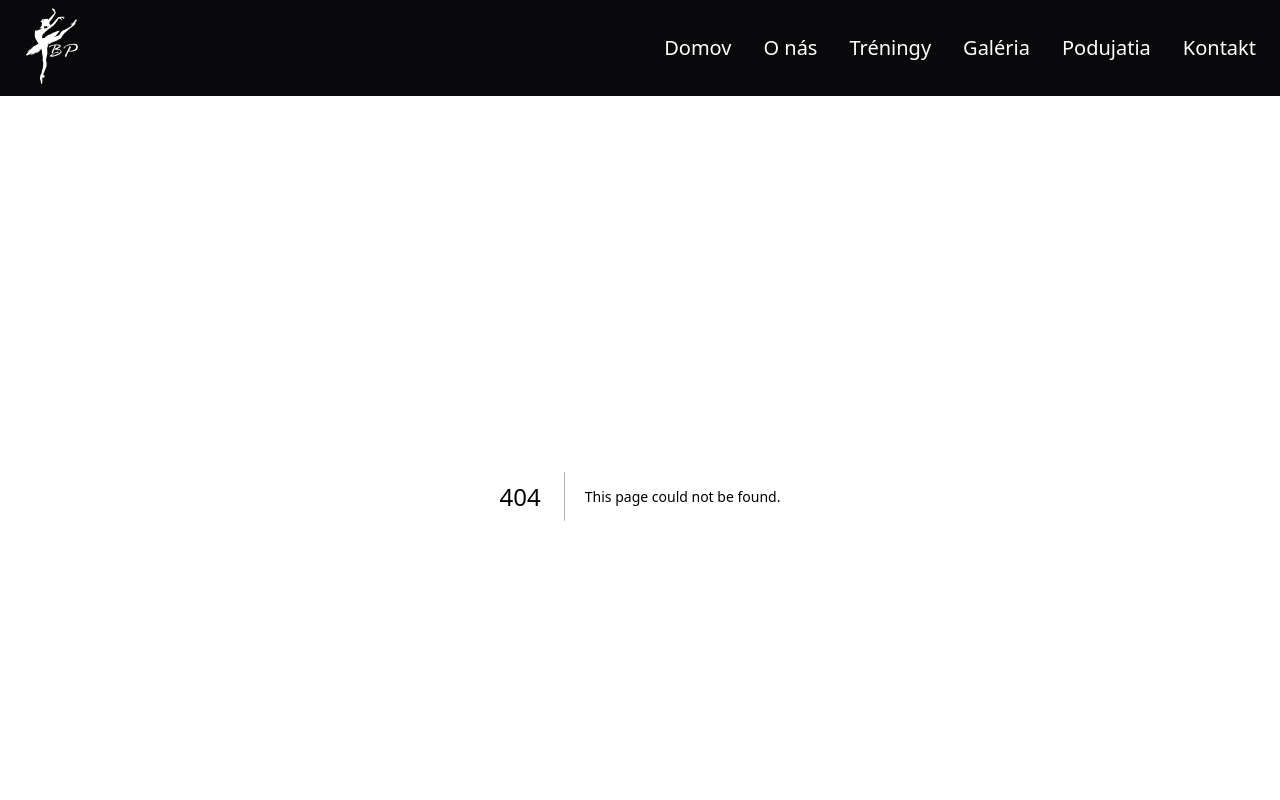
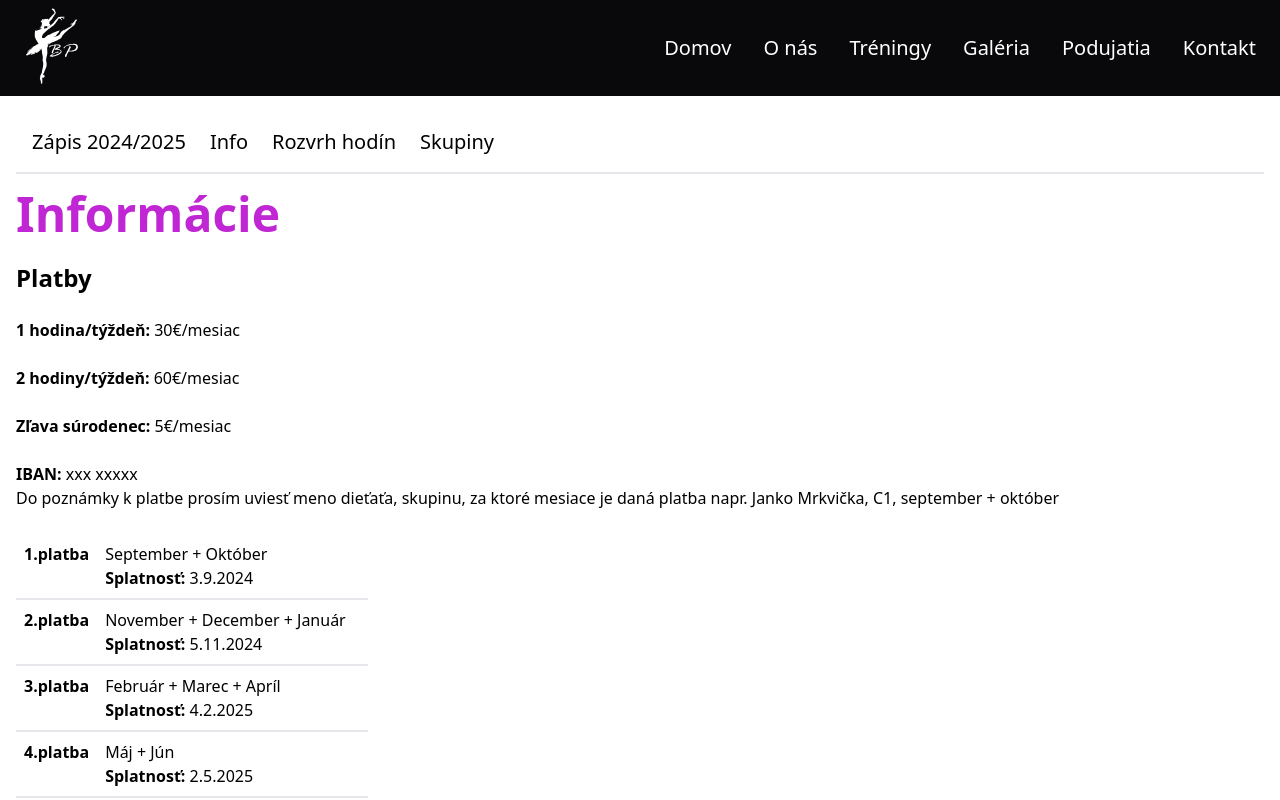
Before and after one commit to 19Lilly/balletpoint_nextjs, a Next.js app: page /trainings/info in a window 1280 px wide. Before the commit this address had no page. Shown: the top 800 px of the page. Built offline with nearby package versions, Linux system fonts and the light colour scheme.

Commit message:
added info about payment

```diff
--- /dev/null
+++ b/app/trainings/info/page.js
@@ -0,0 +1,73 @@
+import React from 'react';
+
+const Info = () => {
+  const platby = [
+    {
+      name: '1.platba',
+      months: 'September + Október',
+      dueDate: '3.9.2024',
+    },
+    {
+      name: '2.platba',
+      months: 'November + December + Január',
+      dueDate: '5.11.2024',
+    },
+    {
+      name: '3.platba',
+      months: 'Február + Marec + Apríl',
+      dueDate: '4.2.2025',
+    },
+    {
+      name: '4.platba',
+      months: 'Máj + Jún',
+      dueDate: '2.5.2025',
+    },
+  ];
+  return (
+    <div className='max-w-7xl mx-auto space-y-6'>
+      <h1 className='text-5xl text-fuchsia-600 font-bold'>Informácie</h1>
+      <h2 className='text-2xl font-bold'>Platby</h2>
+
+      <p>
+        <span className='font-bold'>1 hodina/týždeň: </span>
+        30€/mesiac
+      </p>
+      <p>
+        <span className='font-bold'>2 hodiny/týždeň: </span>
+        60€/mesiac
+      </p>
+      <p>
+        <span className='font-bold'>Zľava súrodenec: </span>
+        5€/mesiac
+      </p>
+      <p>
+        <p>
+          <span className='font-bold'>IBAN: </span>
+          xxx xxxxx{' '}
+        </p>
+        <p>
+          Do poznámky k platbe prosím uviesť meno dieťaťa, skupinu, za ktoré
+          mesiace je daná platba napr. Janko Mrkvička, C1, september + október
+        </p>
+      </p>
+
+      <ul>
+        {platby.map(platba => {
+          return (
+            <li className='flex gap-4 border-b-2 p-2 w-[min(22rem,98%)]'>
+              <h3 className='font-bold'>{platba.name}</h3>
+              <div>
+                <p>{platba.months}</p>
+                <p>
+                  <span className='font-bold'>Splatnosť:</span> {platba.dueDate}
+                </p>
+              </div>
+            </li>
+          );
+        })}
+      </ul>
+    </div>
+  );
+};
+
+export default Info;
--- a/app/trainings/layout.js
+++ b/app/trainings/layout.js
@@ -6,6 +6,7 @@ const TrainingLayout = ({ children }) => {
     <div className='max-w-7xl mx-auto w-full p-4 space-y-4'>
       <nav className='flex gap-6 text-xl items-center p-4 border-b-2'>
         <Link href='/trainings'>Zápis 2024/2025</Link>
+        <Link href='/trainings/info'>Info</Link>
         <Link href='/trainings/timeSchedule'>Rozvrh hodín</Link>
         <Link href='/trainings/groups'>Skupiny</Link>
       </nav>
--- a/components/QuickLinksSidebar.js
+++ b/components/QuickLinksSidebar.js
@@ -10,8 +10,8 @@ const QuickLinksSidebar = () => {
     },
     {
       id: useId(),
-      title: 'Rozvrh hodín',
-      href: '/trainings/timeSchedule',
+      title: 'Info',
+      href: '/trainings/info',
     },
     {
       id: useId(),
```
